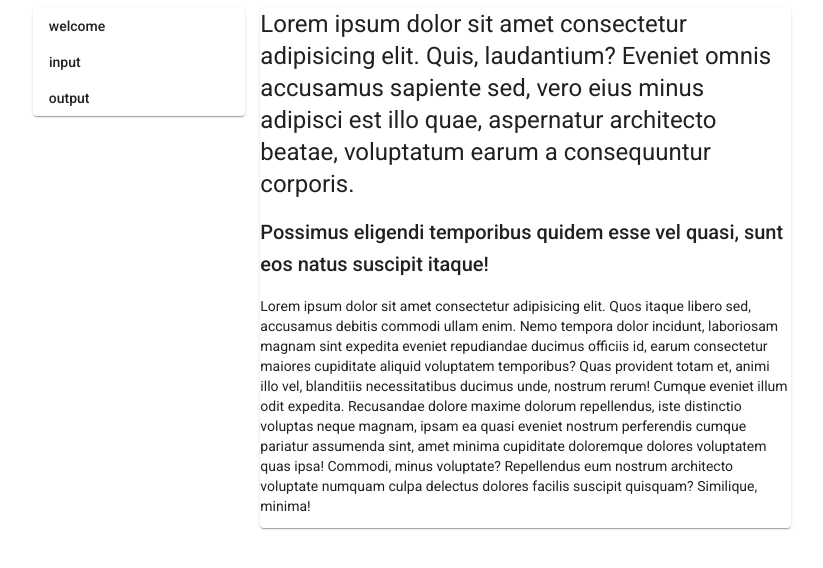
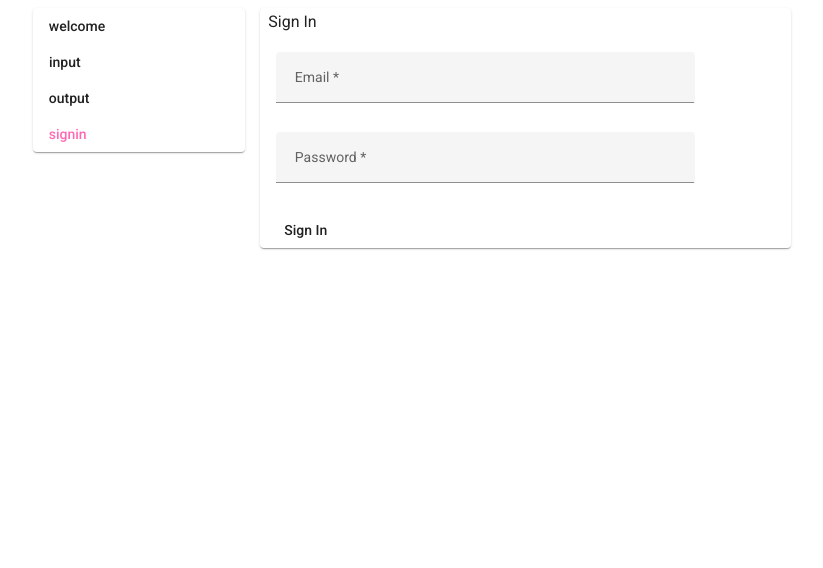
Before and after one commit to Viktor5528/Navigation, an Angular app: page /signin in a window 1280 px wide. Before the commit this address led to /. Shown: the top 568 px of the page, without its empty margins (228-1051 px from the left). Built offline with nearby package versions, Linux system fonts and the light colour scheme.

Commit message:
Sign In form without submit

```diff
--- /dev/null
+++ b/src/app/auth/signin/signin.component.html
@@ -0,0 +1,42 @@
+<div class="container">
+  <h3>Sign In</h3>
+
+  <form>
+    <mat-form-field class="form-group" appearance="fill" autocomplete="off">
+      <mat-label>Email</mat-label>
+      <input
+        matInput
+        type="login"
+        class="form-control"
+        required
+
+        [(ngModel)]="model.email"
+        name="email"
+        #email="ngModel"
+        autocomplete="off"
+      />
+      <mat-error [hidden]="email.valid || email.pristine">
+        Поле имя обязательное для заполнения
+      </mat-error>
+    </mat-form-field>
+
+    <mat-form-field class="form-group" appearance="fill" autocomplete="off">
+      <mat-label >Password</mat-label>
+      <input
+        matInput
+        type="password"
+        class="form-control"
+        [(ngModel)]="model.password"
+        name="password"
+        required
+        #password="ngModel"
+        autocomplete="off"
+      />
+      <mat-error [hidden]="password.valid || password.pristine">
+        Поле возраст обязательное для заполнения
+      </mat-error>
+    </mat-form-field>
+<br>
+    <button mat-button type="submit">Sign In</button>
+  </form>
+</div>
--- /dev/null
+++ b/src/app/auth/signin/signin.component.scss
@@ -0,0 +1,24 @@
+.alert[hidden] {
+  display: none;
+}
+.container {
+  margin-left: 8px;
+}
+mat-form-field {
+  margin-left: 8px;
+  width: 80%;
+  border: 0;
+  margin-bottom: 10px;
+
+}
+mat-label {
+  margin-left: 8px;
+}
+mat-button {
+  text-align: center;
+  margin: 0 auto;
+
+}
+form {
+
+}
--- /dev/null
+++ b/src/app/auth/signin/signin.component.ts
@@ -0,0 +1,21 @@
+import { Component } from "@angular/core";
+import { SignINModel } from "src/app/services/interfaces/AccountModels";
+
+
+@Component({
+  selector: "app-signin",
+  templateUrl: "signin.component.html",
+  styleUrls: [
+    "signin.component.scss"
+  ]
+})
+export class SignInComponent {
+
+  model: SignINModel = { email: "", password: "" };
+
+  submitted: boolean = false;
+
+  onSubmit(): void {
+    this.submitted = true;
+  }
+}
--- /dev/null
+++ b/src/app/auth/signup/signup.component.html
@@ -0,0 +1 @@
+<p>signup works!</p>
--- /dev/null
+++ b/src/app/auth/signup/signup.component.ts
@@ -0,0 +1,16 @@
+import { Component, OnInit } from "@angular/core";
+
+
+@Component({
+  selector: "app-signup",
+  templateUrl: "./signup.component.html",
+  styleUrls: ["./signup.component.scss"]
+})
+export class SignUpComponent implements OnInit {
+
+  constructor() { }
+
+  ngOnInit(): void {
+  }
+
+}
--- a/src/app/header/header.component.html
+++ b/src/app/header/header.component.html
@@ -2,4 +2,6 @@
   <app-bnt-left url="welcome"></app-bnt-left><br>
   <app-bnt-left url="input"></app-bnt-left><br>
   <app-bnt-left url="output"></app-bnt-left><br>
+  <app-bnt-left url="signin"></app-bnt-left><br>
+
 </mat-card>
--- a/src/app/inp-data/inp-data.component.html
+++ b/src/app/inp-data/inp-data.component.html
@@ -11,6 +11,5 @@
     <mat-icon>add_circle</mat-icon>
   </button>
 </mat-form-field>
-<button mat-button (click)="signIn() ">123123</button>
-
-<div>{{(tokenValue |async)?.token}}</div>
+<button mat-button (click)="signIn()">123123</button>
+<div>{{(tokenValue | async)?.token}}</div>
--- a/src/app/inp-data/inp-data.component.ts
+++ b/src/app/inp-data/inp-data.component.ts
@@ -22,7 +22,6 @@ export class InpDataComponent {
 
   public signIn() {
     this.tokenValue = this.http.SignIN(this.body);
-
   }
   public save(): void {
     this._snackBar.openFromComponent(SnackComponent, { duration: 1000 });
```
Also changed, not shown: src/app/app.module.ts (+7 -2 lines), src/app/bnt-left/bnt-left.component.ts (+4 -4 lines), src/app/services/guards/welcome-guard.ts (added, +8 -0 lines), src/app/auth/signup/signup.component.scss (added).
